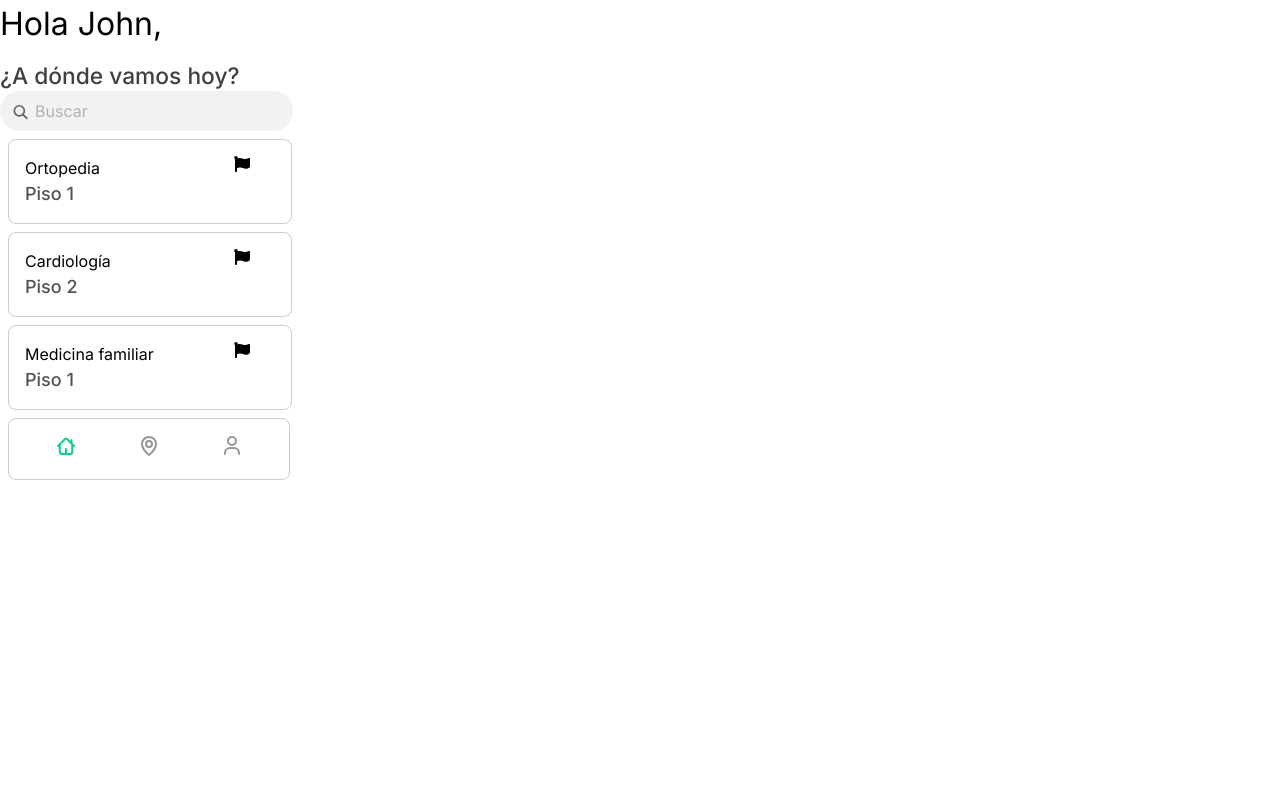
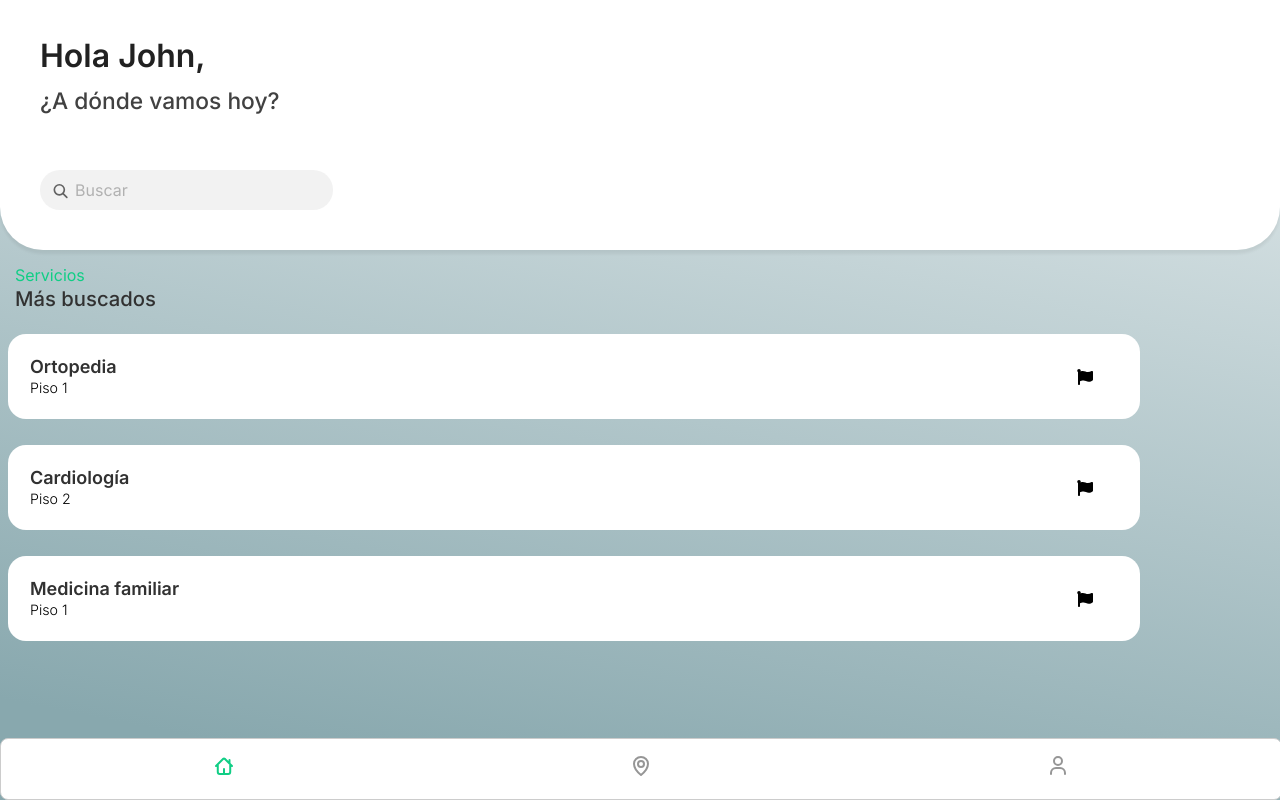
Before and after one commit to Yuilsi/applicacion--geolili, a React (Vite) app: page /home in a window 1280 px wide. Built offline with nearby package versions, Linux system fonts and the light colour scheme.

Commit message:
jp commit 2

```diff
--- a/src/Components/Card/Card.css
+++ b/src/Components/Card/Card.css
@@ -1,14 +1,39 @@
 .card {
-    border: 1px solid #ccc;
-    border-radius: 8px;
-    width: 250px;
-    padding: 16px;
+  background-color: #fff;
+  border-radius: 18px;
+  width: 85vw;
+  padding: 22px;
   margin: 8px;
   cursor: pointer;
   transition: box-shadow 0.5s ease;
   display: flex;
   flex-direction: row;
   justify-content: space-between;
+  align-items: center;
+}
+
+.card h4 {
+
+  color: var(--Gray-800, #313131);
+  /* Text/Subtitle */
+  font-family: Inter;
+  font-size: 18px;
+  font-style: normal;
+  font-weight: 600;
+  line-height: 22.84px;
+
+}
+
+.card p {
+
+  color: #000;
+
+  /* Text/Caption */
+  font-family: Inter;
+  font-size: 14.22px;
+  font-style: normal;
+  font-weight: 300;
+  line-height: 18.04px;
 }
 
 .card:hover {
--- a/src/Components/Card/Card.jsx
+++ b/src/Components/Card/Card.jsx
@@ -12,6 +12,7 @@ export function Card({ name, location, navigateToModal }) {
         <h4>{name}</h4>
         <p>{location}</p>
       </div>
+
       <FaFlag />
     </div>
   );
--- a/src/Components/NavBar/NavBar.css
+++ b/src/Components/NavBar/NavBar.css
@@ -1,9 +1,14 @@
 nav {
-    width: 250px;
+    width: calc(100vw - 30px);
     padding: 15px;
-    margin: 8px;
     border: 1px solid #ccc;
     border-radius: 8px;
+    background-color: #fff;
+    position: fixed;
+    bottom: 0px;
+    left: 0px;
+    z-index: 999;
+
   }
 
   ul {
--- a/src/Pages/HomePage/HomePage.css
+++ b/src/Pages/HomePage/HomePage.css
@@ -0,0 +1,59 @@
+@import url('https://fonts.googleapis.com/css2?family=Inter:wght@100;200;300;400;500;600;700;800;900&display=swap');
+
+
+.contenedor {
+    background: linear-gradient(191deg, rgba(136, 168, 174, 0.26) 5.61%, #88A8AE 90.37%);
+    height: 100vh;
+}
+
+.saludo-card {
+    width: calc(100vw - 80px);
+    padding: 40px;
+    border-radius: 0px 0px 43px 43px;
+    background-color: #fff;
+    box-shadow: 0px 4px 3px 0px rgba(0, 0, 0, 0.06);
+}
+
+.mas-buscados {
+    padding: 15px;
+}
+
+.mas-buscados p {
+    color: var(--Primary-400, #10CE85);
+    /* Text/Body */
+    font-family: Inter;
+    font-size: 16px;
+    font-style: normal;
+    font-weight: 400;
+    line-height: 20.3px;
+}
+
+.mas-buscados h3 {
+    color: var(--Gray-800, #313131);
+    /* Text/H3 */
+    font-family: Inter;
+    font-size: 20.25px;
+    font-style: normal;
+    font-weight: 500;
+    line-height: 25.69px;
+}
+
+
+h1 {
+    color: var(--Gray-900, #212121);
+    font-family: Inter;
+    font-size: 32px;
+    font-style: normal;
+    font-weight: 600;
+    line-height: 32.52px;
+}
+
+h2 {
+    margin-bottom: 55px;
+}
+
+.cards-group {
+    display: flex;
+    flex-direction: column;
+    gap: 10px;
+}
--- a/src/Pages/HomePage/HomePage.jsx
+++ b/src/Pages/HomePage/HomePage.jsx
@@ -1,6 +1,7 @@
 import React from 'react';
 import { Card, NavBar, SearchInput } from "../../Components";
 import { useNavigate } from 'react-router-dom';
+import "./HomePage.css"
 
 export function HomePage() {
   const navigate = useNavigate();
@@ -10,13 +11,24 @@ export function HomePage() {
   };
 
   return (
-    <div>
+    <div className='contenedor'>
+      <section className="saludo-card">
       <h1>Hola John,</h1>
       <h2>¿A dónde vamos hoy?</h2>
-      <SearchInput navigateToModal={navigateToModal} />
+      <SearchInput className="searchbar" navigateToModal={navigateToModal} />
+      </section>
+
+<section className='mas-buscados'>
+  <p>Servicios</p>
+  <h3>Más buscados</h3>
+</section>
+
+<section className='cards-group'>
       <Card name="Ortopedia" location="Piso 1" navigateToModal={navigateToModal} />
       <Card name="Cardiología" location="Piso 2" navigateToModal={navigateToModal} />
       <Card name="Medicina familiar" location="Piso 1" navigateToModal={navigateToModal} />
+</section>
+
       <NavBar />
     </div>
   );
```
Lines whose indentation alone changed are shown as unchanged.
